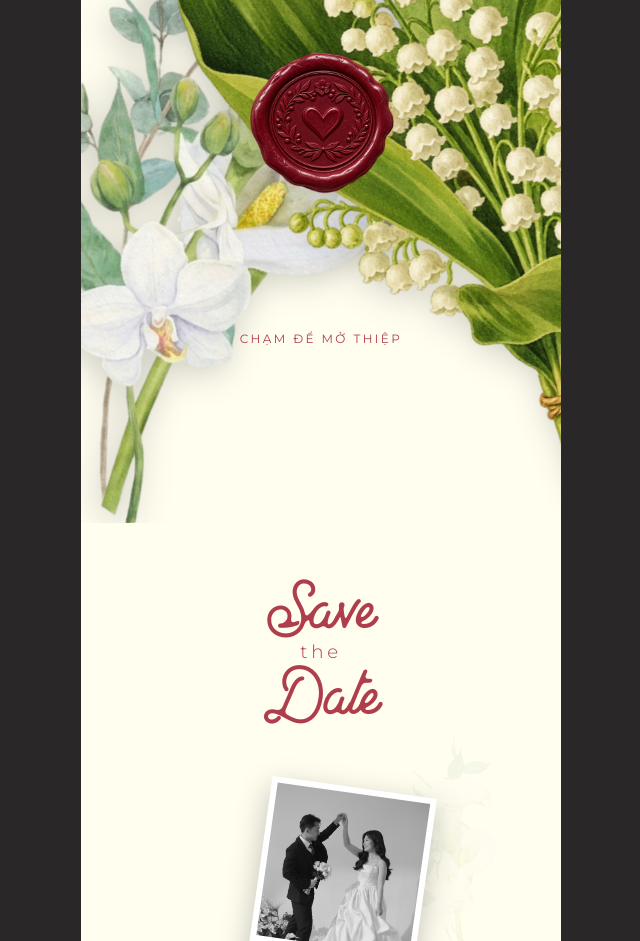
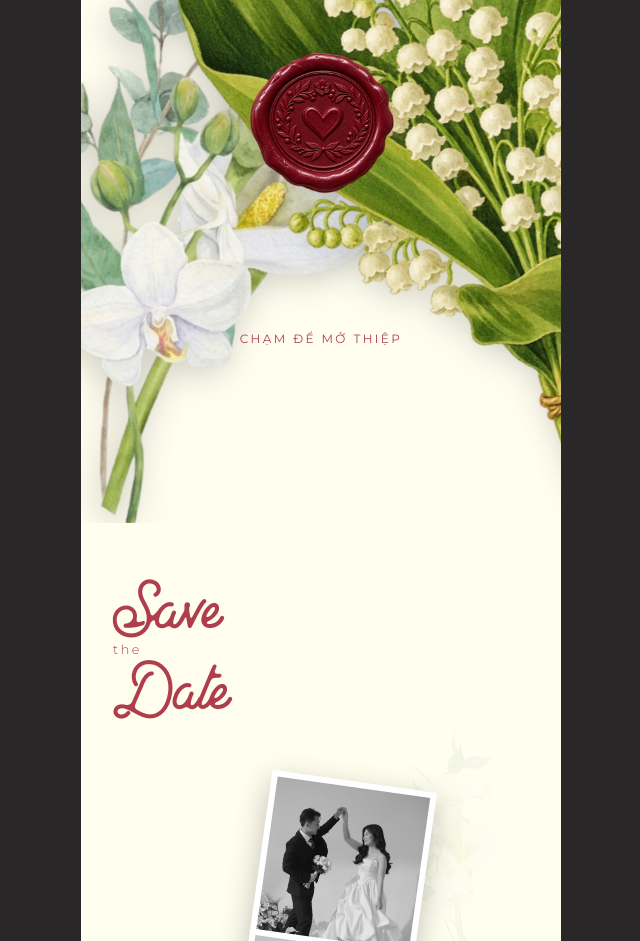
Before and after one commit to trinh-56/ha-anh-hoang-minh, a website with bundled scripts: page index.html in a window 1280 px wide. Shown: the part 277-1218 px from the top of the page, without its empty margins (319-959 px from the left). Built offline with nearby package versions, Linux system fonts and the light colour scheme.

Commit message:
Save the date: left-aligned heading, smaller 'the'
Co-Authored-By: Claude Sonnet 5.5 <noreply@anthropic.com>

```diff
--- a/styles.css
+++ b/styles.css
@@ -272,6 +272,8 @@ body.is-locked {
 
 .save-title {
   --n: clamp(4.42rem, 19.5vw, 5.72rem); /* name size: 30% bigger than the shared .names size */
+  justify-items: start; /* left-aligned, on the same left edge as the family blocks */
+  text-align: left;
 }
 
 .save-title .name {
@@ -280,8 +282,8 @@ body.is-locked {
 
 /* pull "the" in so the gap above and below it is equal and as tight as around the & in the names block */
 .save-title .amp.sans {
-  font-size: calc(var(--n) * 0.2); /* scales with the names so the gaps stay equal at every screen width */
-  margin: calc(var(--n) * -0.12) 0 calc(var(--n) * 0.045);
+  font-size: calc(var(--n) * 0.14); /* scales with the names so the gaps stay equal at every screen width */
+  margin: calc(var(--n) * -0.107) 0 calc(var(--n) * 0.032);
 }
 
 .stage {
```
